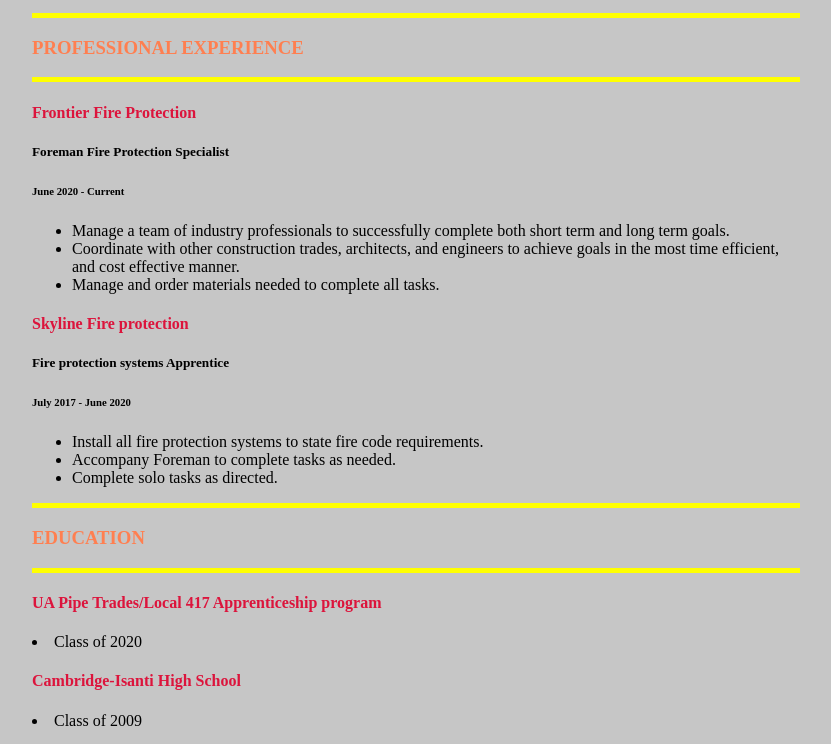
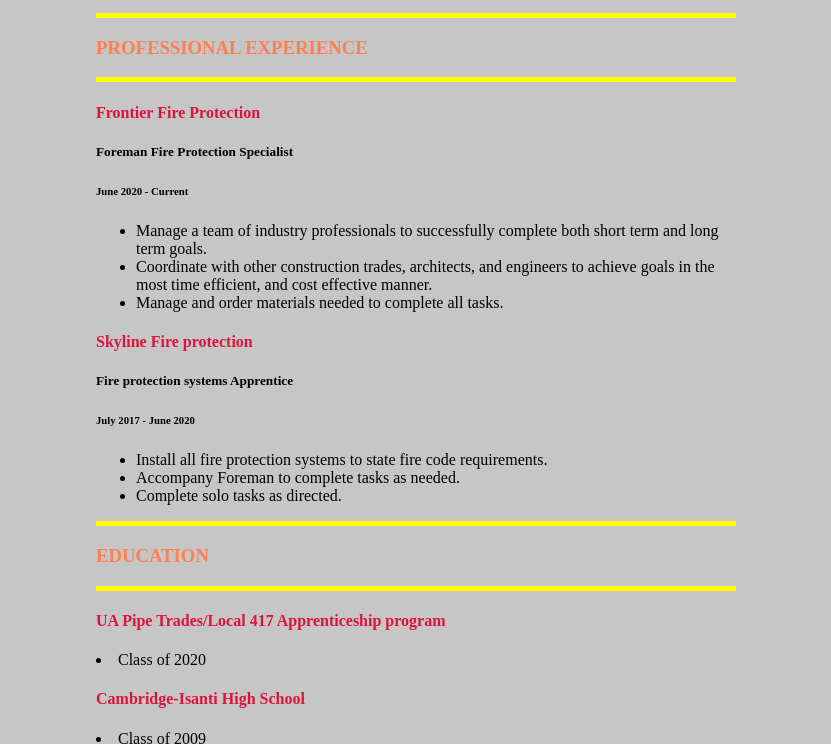
Before and after one commit to jengler22/jengler22.github.io, a plain HTML site: page index.html in a window 1280 px wide. Shown: the part 265-1009 px from the top of the page, without its empty margins (224-1055 px from the left). Drawn offline with Linux system fonts and the light colour scheme.

Commit message:
Update style.css

```diff
--- a/style.css
+++ b/style.css
@@ -1,6 +1,6 @@
 body{
  background-color: #5555;
- margin: 10% 20%;}
+ margin: 10% 25%;}
 h1{ color: #800080}
 h3{ color: #ff7f50}
 h4{ color: #dc143c}
```
